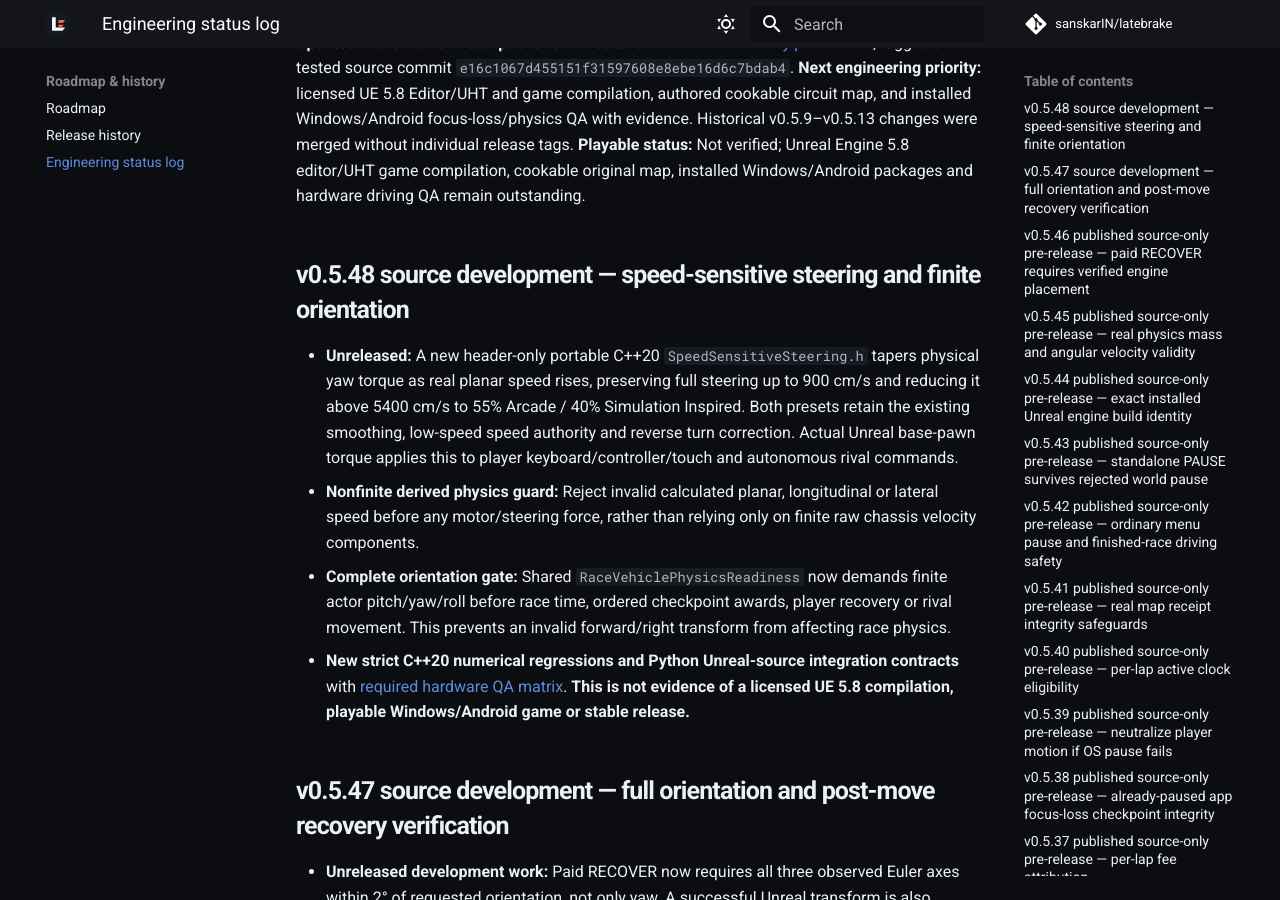
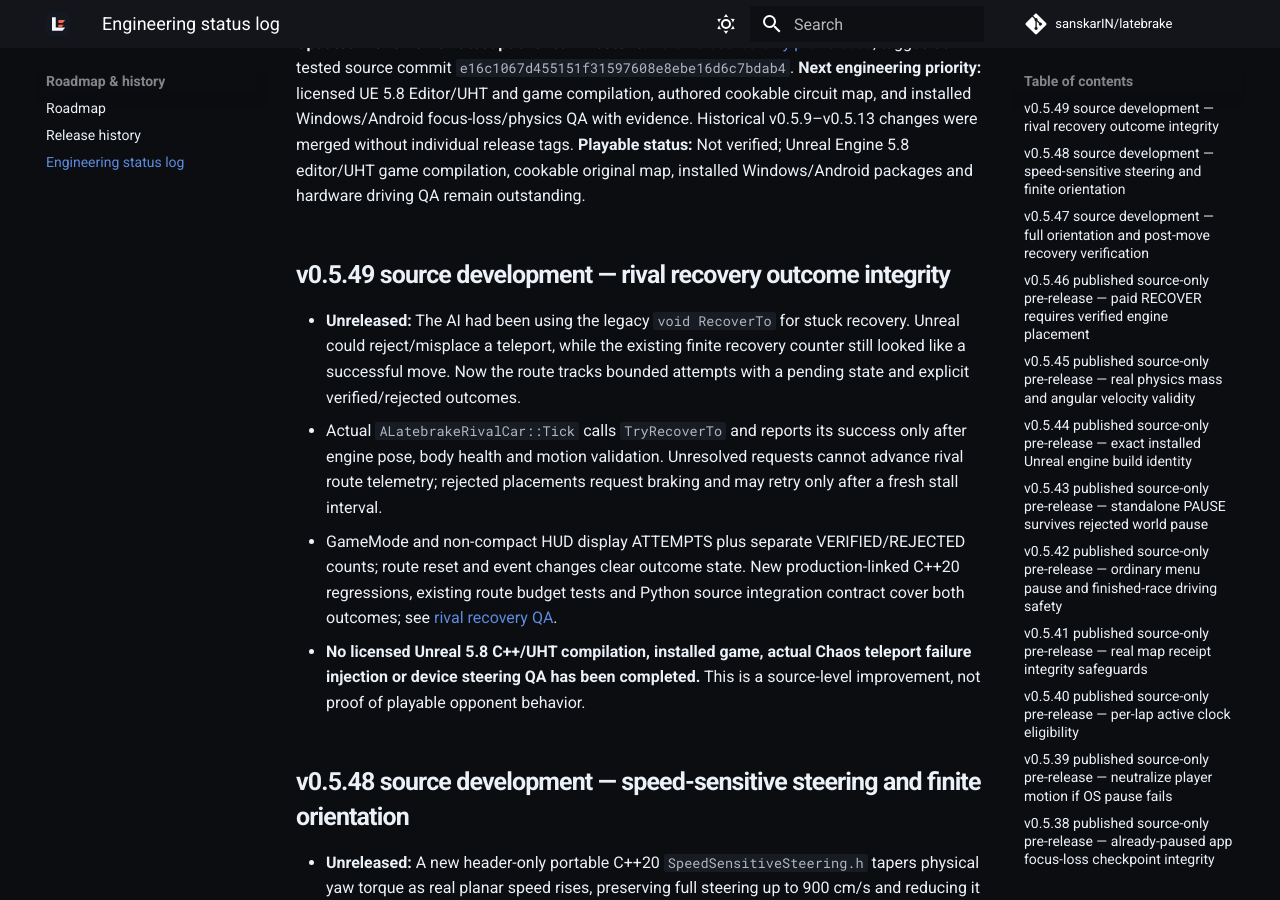
Before and after one commit to sanskarIN/latebrake, an MkDocs documentation site: the page built from docs/STATUS.md, in a window 1280 px wide and 900 px high, scrolled down 198 px. Built offline with MkDocs 1.6.1 and Material for MkDocs 9.7.7, drawn with Linux system fonts in a browser that asks for light colours; comment, search, counter and statistics services are not loaded.

Commit message:
docs(status): add v0.5.49 development findings and limitations

```diff
--- a/docs/STATUS.md
+++ b/docs/STATUS.md
@@ -4,6 +4,13 @@
 **Latest published milestone:** [v0.5.46 source-only pre-release](https://github.com/sanskarIN/latebrake/releases/tag/v0.5.46), tagged at tested source commit `e16c1067d455151f31597608e8ebe16d6c7bdab4`.
 **Next engineering priority:** licensed UE 5.8 Editor/UHT and game compilation, authored cookable circuit map, and installed Windows/Android focus-loss/physics QA with evidence. Historical v0.5.9–v0.5.13 changes were merged without individual release tags.
 **Playable status:** Not verified; Unreal Engine 5.8 editor/UHT game compilation, cookable original map, installed Windows/Android packages and hardware driving QA remain outstanding.
+
+## v0.5.49 source development — rival recovery outcome integrity
+
+- **Unreleased:** The AI had been using the legacy `void RecoverTo` for stuck recovery. Unreal could reject/misplace a teleport, while the existing finite recovery counter still looked like a successful move. Now the route tracks bounded attempts with a pending state and explicit verified/rejected outcomes.
+- Actual `ALatebrakeRivalCar::Tick` calls `TryRecoverTo` and reports its success only after engine pose, body health and motion validation. Unresolved requests cannot advance rival route telemetry; rejected placements request braking and may retry only after a fresh stall interval.
+- GameMode and non-compact HUD display ATTEMPTS plus separate VERIFIED/REJECTED counts; route reset and event changes clear outcome state. New production-linked C++20 regressions, existing route budget tests and Python source integration contract cover both outcomes; see [rival recovery QA](RIVAL_RECOVERY_QA.md).
+- **No licensed Unreal 5.8 C++/UHT compilation, installed game, actual Chaos teleport failure injection or device steering QA has been completed.** This is a source-level improvement, not proof of playable opponent behavior.
 
 ## v0.5.48 source development — speed-sensitive steering and finite orientation
 
```
